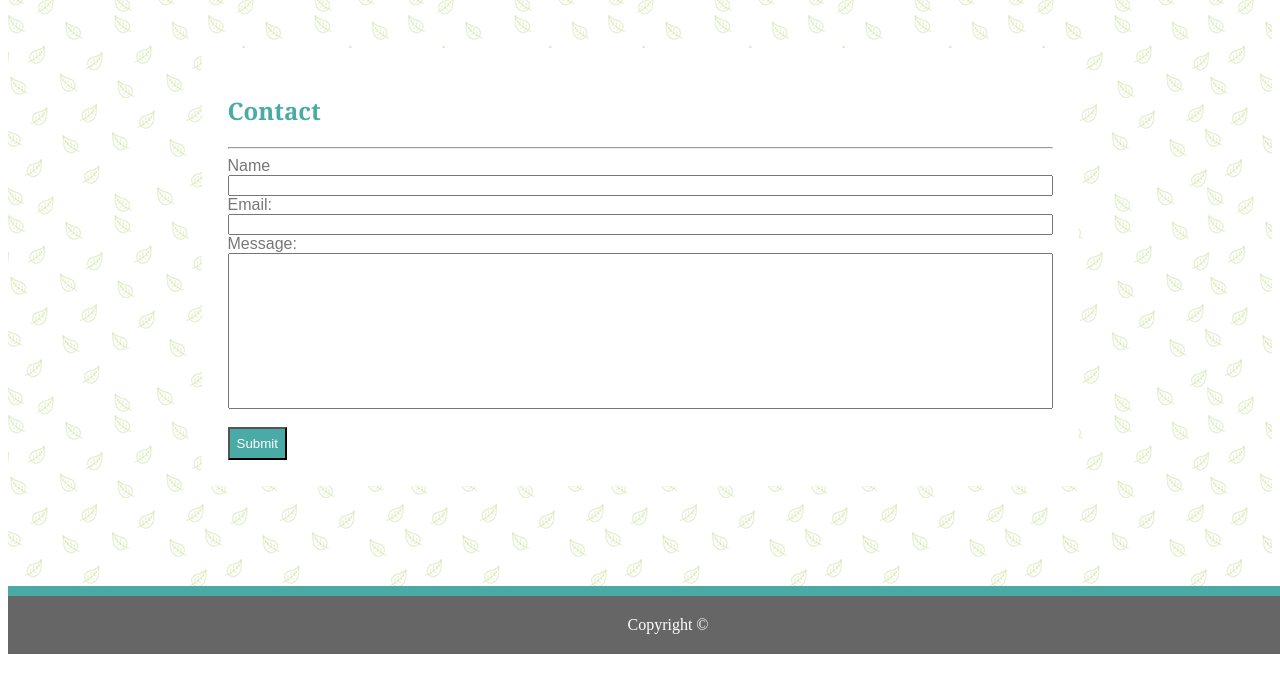
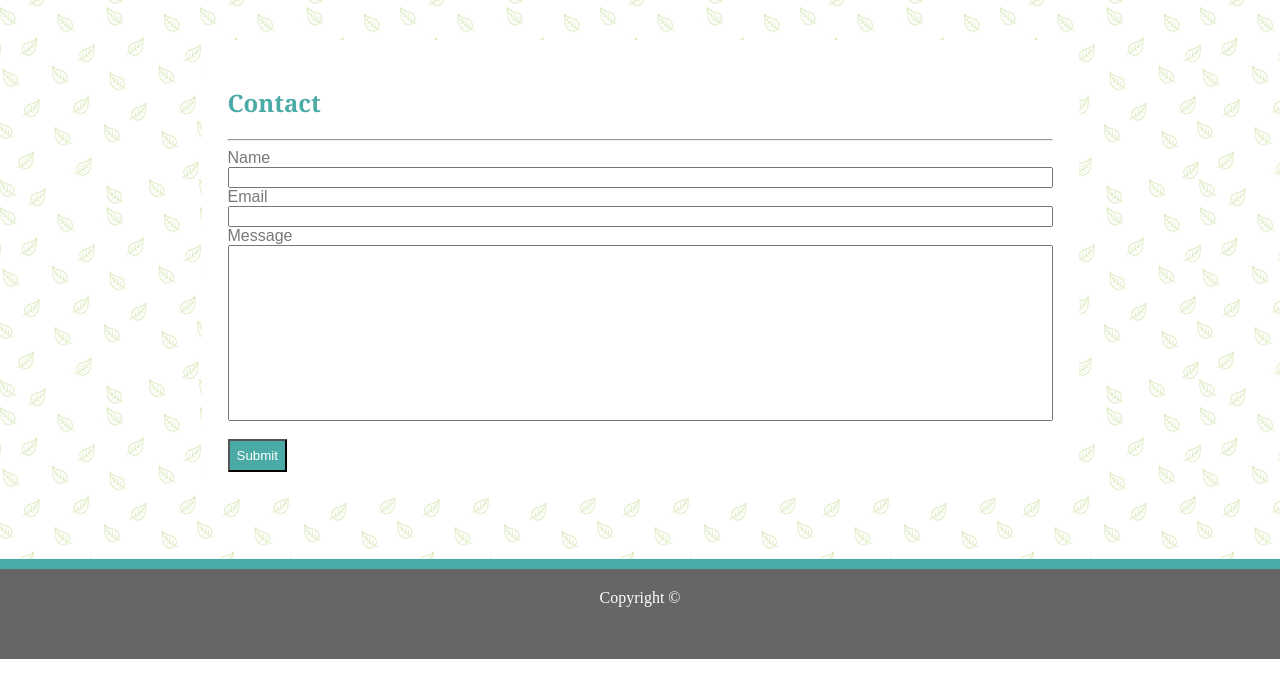
Before and after one commit to kchiem002/Basic-Portfolio, a plain HTML site: page contact.html in a window 1280 px wide. Shown: the part 141-838 px from the top of the page. Before the commit the page ends 800 px from the top, so only its background shows below. Drawn offline with Linux system fonts and the light colour scheme; files whose address does not match are found by name.

```diff
--- a/assets/css/style.css
+++ b/assets/css/style.css
@@ -1,4 +1,18 @@
+html, body {
+    margin: 0px;
+    padding: 0px;
+    min-height: 100%;
+    height: 100%;
+  }
 
+.wrapper {
+    min-height: 100%;
+    margin-bottom: -50px;
+}
+
+.footer, .push {
+    height: 50px
+}
 .header {
     display: grid;
     grid-template-rows: 1fr;
@@ -93,8 +107,8 @@
     background-color: #666666;
     color: white;
     border-top: 10px solid #4aaaa5;
-    position: fixed;
-    width: 100%;
     text-align: center;
     padding: 20px;
+    position: sticky;
+    bottom: 0;
 }
--- a/contact.html
+++ b/contact.html
@@ -31,10 +31,10 @@
             <form>
                 Name<br>
                 <input type="text" name="firstname" size="100"><br>
-                Email:<br>
+                Email<br>
                 <input type="text" name="email" size="100"><br>
-                Message:<br>
-                <input type="text" name="message" size="100" style="height:150px">
+                Message<br>
+                <input type="text" name="message" size="100" style="height:170px">
             </form>
             <br>
             <button type="button" id="submitbutton">Submit</button>
```
Also changed, not shown: 1 other file.
